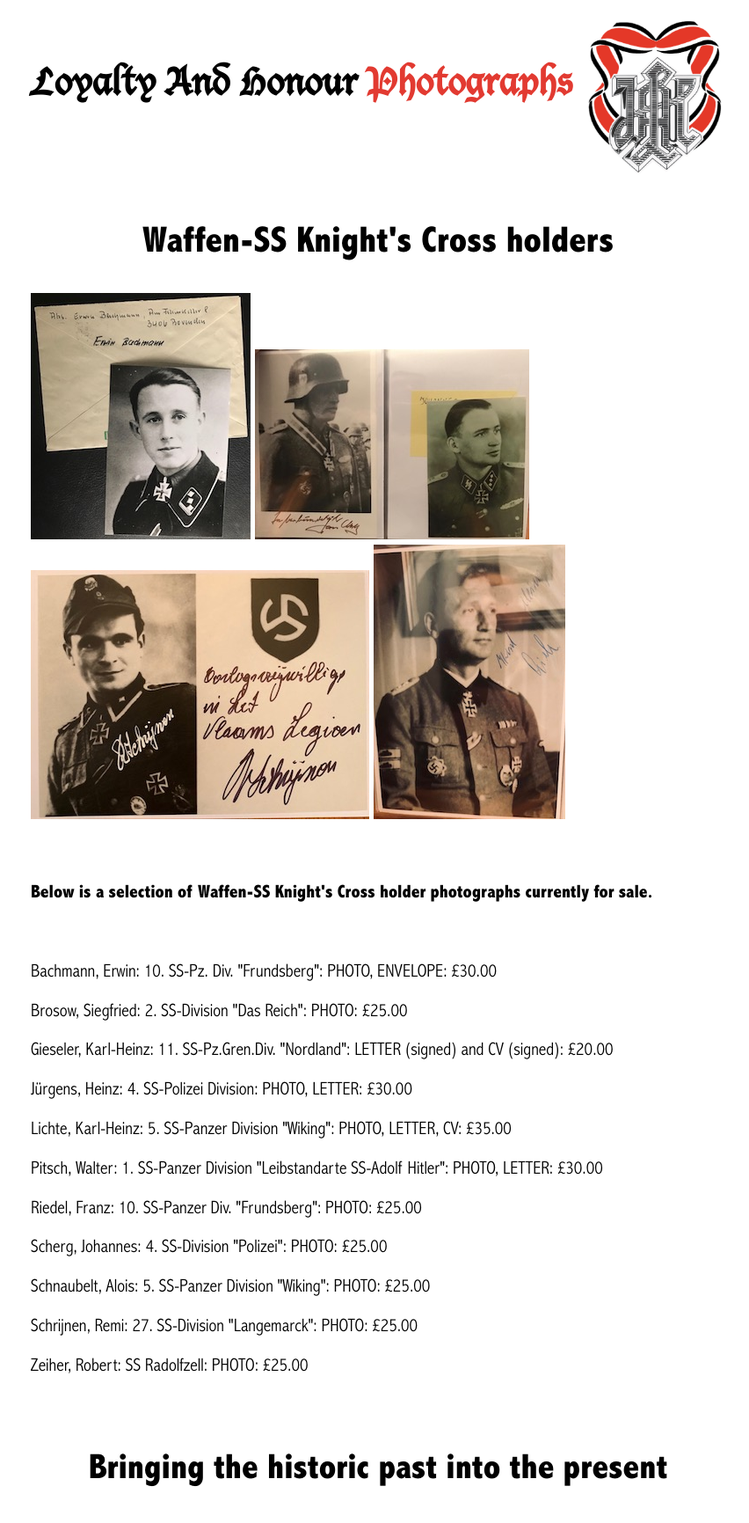
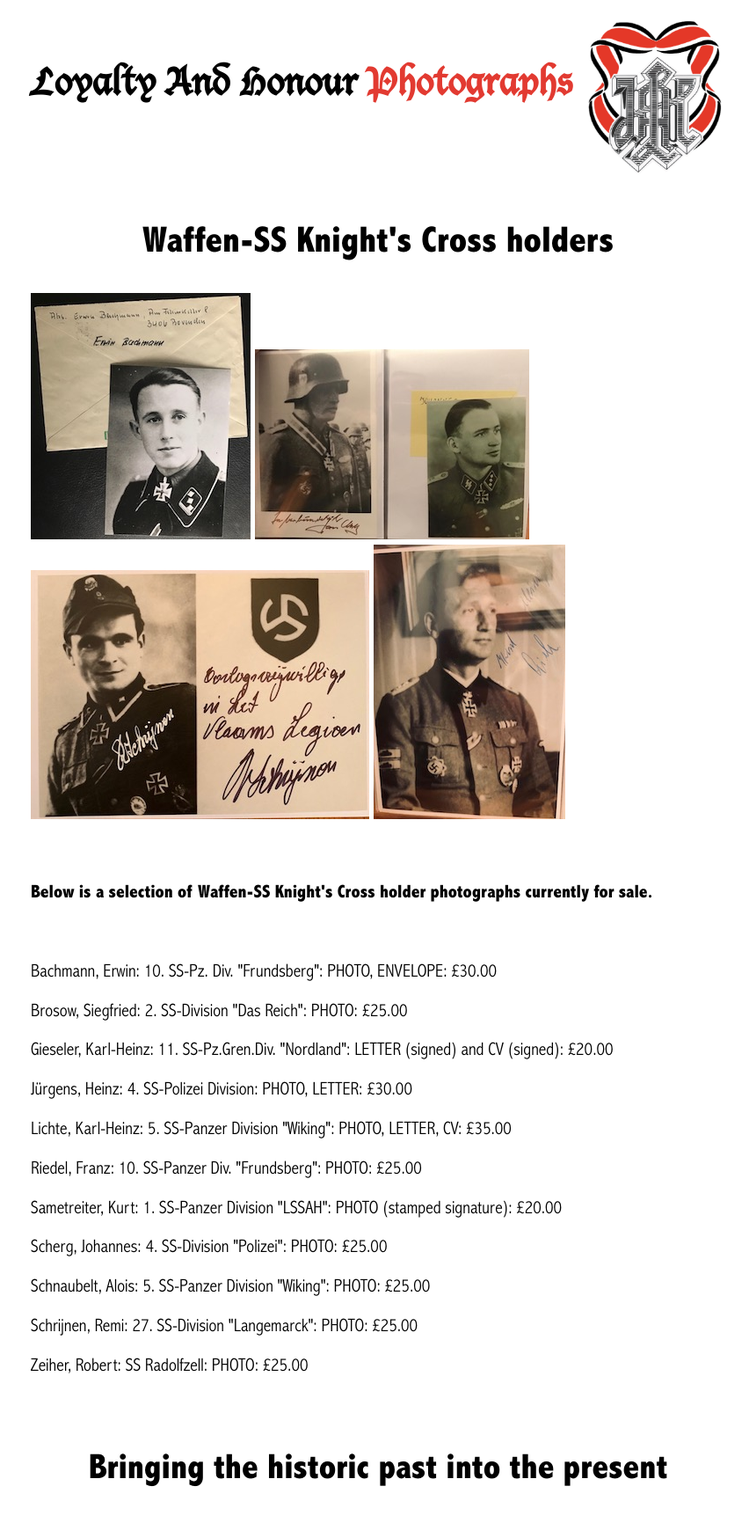
Before and after one commit to lahphotographs/lahphotographs.github.com, a Jekyll site: the page built from Waffen_SS_photos.md, in a window 1280 px wide. Shown: the whole page at 88% size, without its empty margins (210-1062 px from the left). Built offline with Jekyll 4.4.1, drawn with Linux system fonts in a browser that asks for light colours.

Commit message:
Update Waffen_SS_photos.md

```diff
--- a/Waffen_SS_photos.md
+++ b/Waffen_SS_photos.md
@@ -19,8 +19,8 @@ permalink: /waffen_ss_photos.html
 <p>Gieseler,	Karl-Heinz:	11. SS-Pz.Gren.Div. "Nordland": LETTER (signed) and CV (signed):	£20.00
 <p>Jürgens,	Heinz: 4. SS-Polizei Division:	PHOTO, LETTER:	£30.00
 <p>Lichte,	Karl-Heinz:	5. SS-Panzer Division "Wiking":	PHOTO, LETTER, CV: £35.00
-<p>Pitsch, Walter: 1. SS-Panzer Division "Leibstandarte SS-Adolf Hitler": PHOTO, LETTER: £30.00
 <p>Riedel,	Franz:	10. SS-Panzer Div. "Frundsberg": PHOTO:	£25.00
+<p>Sametreiter,	Kurt:	1. SS-Panzer Division "LSSAH":	PHOTO (stamped signature):	£20.00
 <p>Scherg,	Johannes:	4. SS-Division "Polizei":	PHOTO:	£25.00
 <p>Schnaubelt,	Alois: 5. SS-Panzer Division "Wiking":	PHOTO:	£25.00
 <p>Schrijnen,	Remi:	27. SS-Division "Langemarck":	PHOTO: £25.00
```
